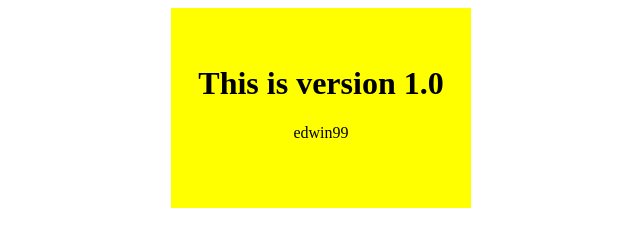
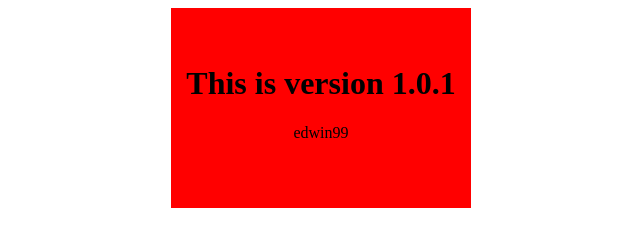
Before and after one commit to edwin9901/lab-27, a plain HTML site: page index.html in a window 1280 px wide. Shown: the whole page, without its empty margins (319-959 px from the left). Drawn offline with Linux system fonts and the light colour scheme.

Commit message:
with cd 2

```diff
--- a/index.html
+++ b/index.html
@@ -5,8 +5,8 @@
 </head>
 
 <body> <center>
-<div style="width:300px; height: 200px; background-color:yellow">
-<center><br><br><h1>This is version 1.0</h1></center>
+<div style="width:300px; height: 200px; background-color:red">
+<center><br><br><h1>This is version 1.0.1</h1></center>
 <p>edwin99</p>
 </div>
 </center>
```
